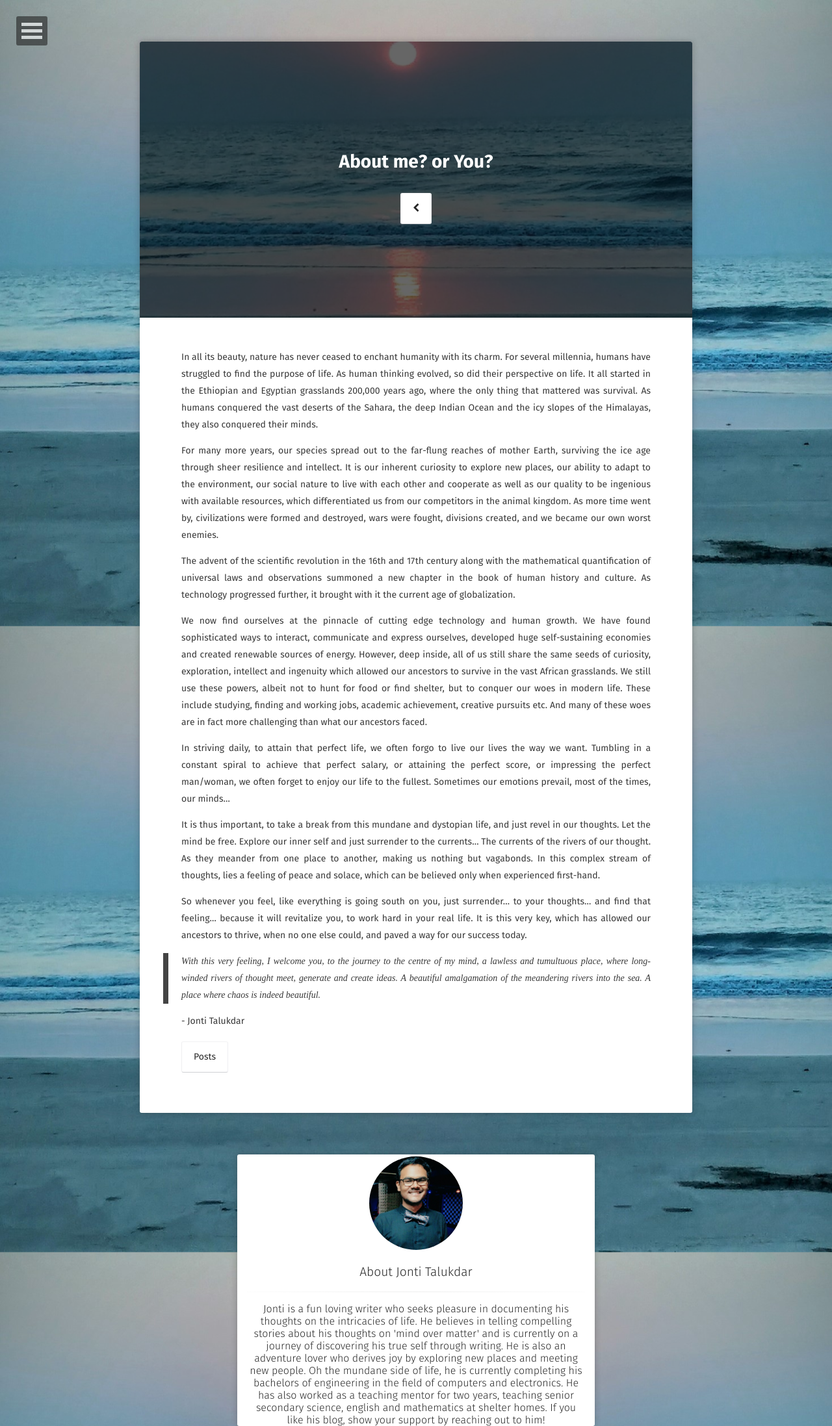
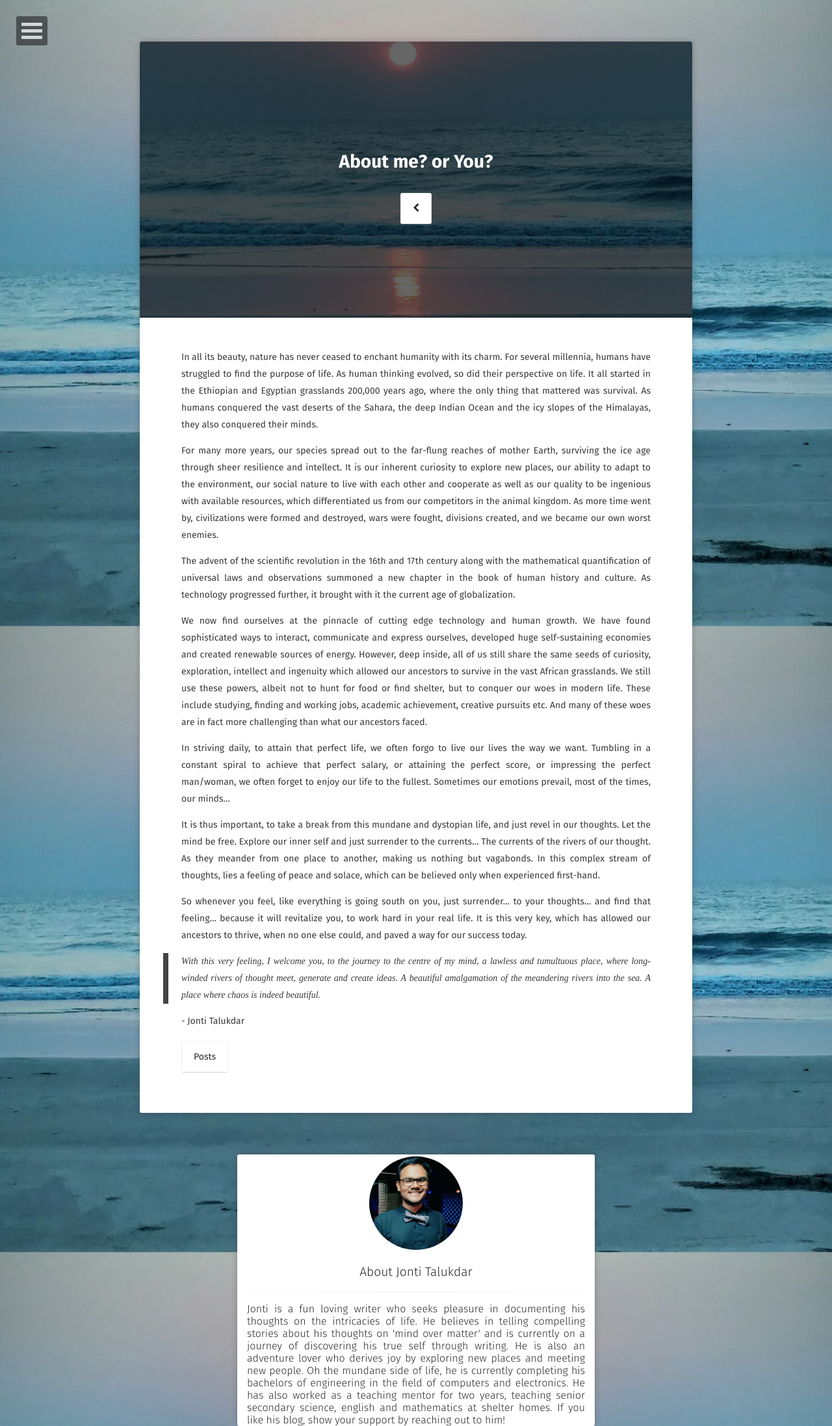
Before and after one commit to jontitalukdar/jontitalukdar.github.io_x, a Jekyll site: the page built from about/index.md, in a window 1280 px wide. Shown: the whole page at 65% size. Built offline with Jekyll 4.4.1, drawn with Linux system fonts in a browser that asks for light colours; some web fonts are replaced.

Commit message:
Update page.html

```diff
--- a/_layouts/page.html
+++ b/_layouts/page.html
@@ -36,7 +36,8 @@ layout: compress
                     </h3>
                     <hr class="hr-line">
                     <h3 class="title">
-                        	<p style="font-size:1rem;font-weight:300">Jonti is a fun loving writer who seeks pleasure in documenting his thoughts on the intricacies of life. He believes in telling compelling stories about his thoughts on 'mind over matter' and is currently on a journey of discovering his true self through writing. He is also an adventure lover who derives joy by exploring new places and meeting new people. Oh the mundane side of life, he is currently completing his bachelors of engineering in the field of computers and electronics. He has also worked as a teaching mentor for two years, teaching senior secondary science, english and mathematics at shelter homes. If you like his blog, show your support by reaching out to him!</p>
+                        	<p style="font-size:1rem;font-weight:300;text-align:justify">Jonti is a fun loving writer who seeks pleasure in documenting his thoughts on the intricacies of life. He believes in telling compelling stories about his thoughts on 'mind over matter' and is currently on a journey of discovering his true self through writing. He is also an adventure lover who derives joy by exploring new places and meeting new people.
+                                Oh the mundane side of life, he is currently completing his bachelors of engineering in the field of computers and electronics. He has also worked as a teaching mentor for two years, teaching senior secondary science, english and mathematics at shelter homes. If you like his blog, show your support by reaching out to him!</p>
 			</div>
 		</div>
         {% if page.comments and site.disqus_shortname %}<section id="disqus_thread" class="animated fadeInUp"></section><!-- /#disqus_thread -->{% endif %}
```
